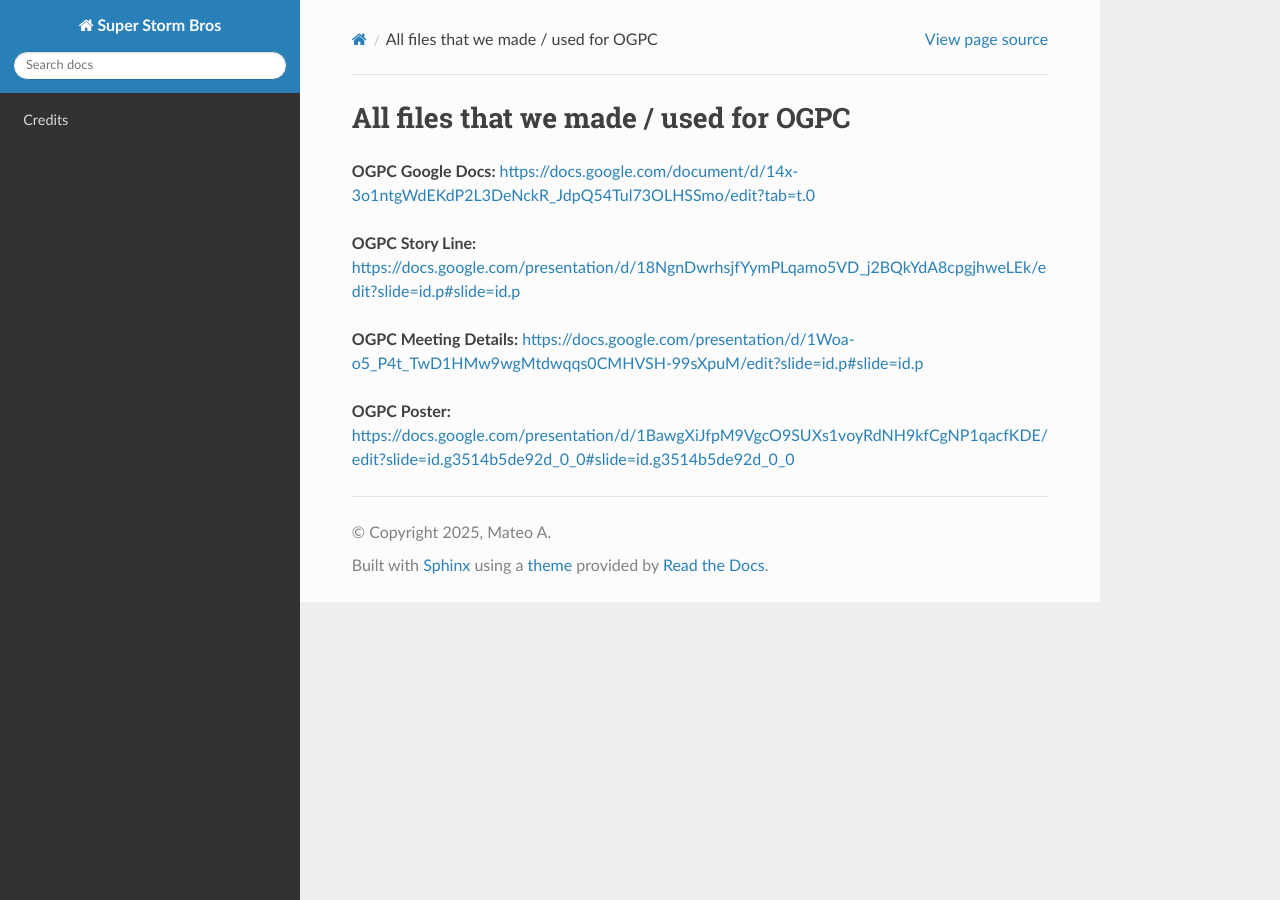
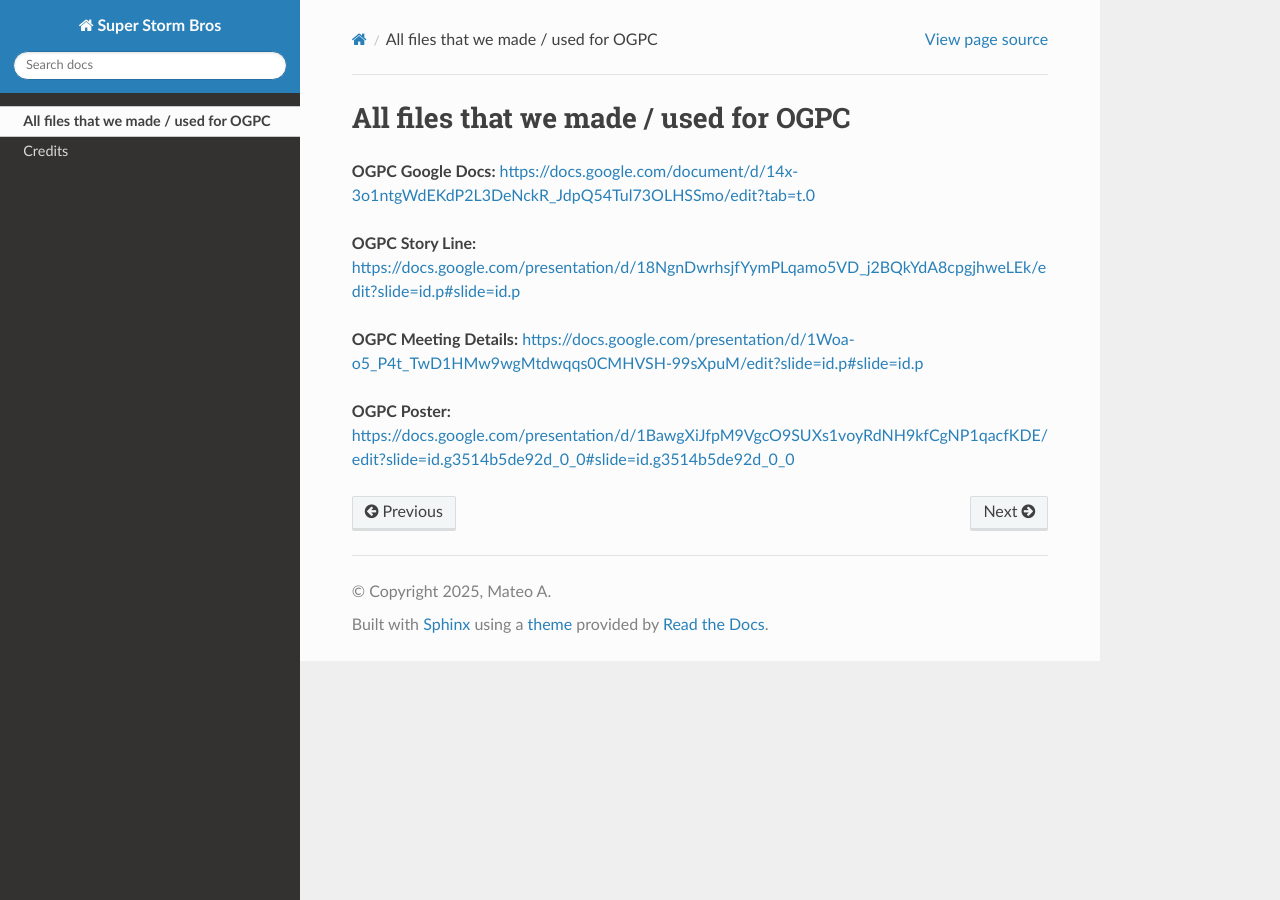
Before and after one commit to OGPC-KMLA/website, a Sphinx documentation site: the page built from docs/source/files.rst, in a window 1280 px wide. Built offline with Sphinx 7.4.7 and the Read the Docs theme 3.1.0, drawn with Linux system fonts in a browser that asks for light colours; pages that are not in the unit, such as notebooks, are missing from menus.

Commit message:
Update index.rst

```diff
--- a/docs/source/index.rst
+++ b/docs/source/index.rst
@@ -31,5 +31,5 @@ Contents
 
 .. toctree::
 
-   Google_Doc
+   files
    credits
```
